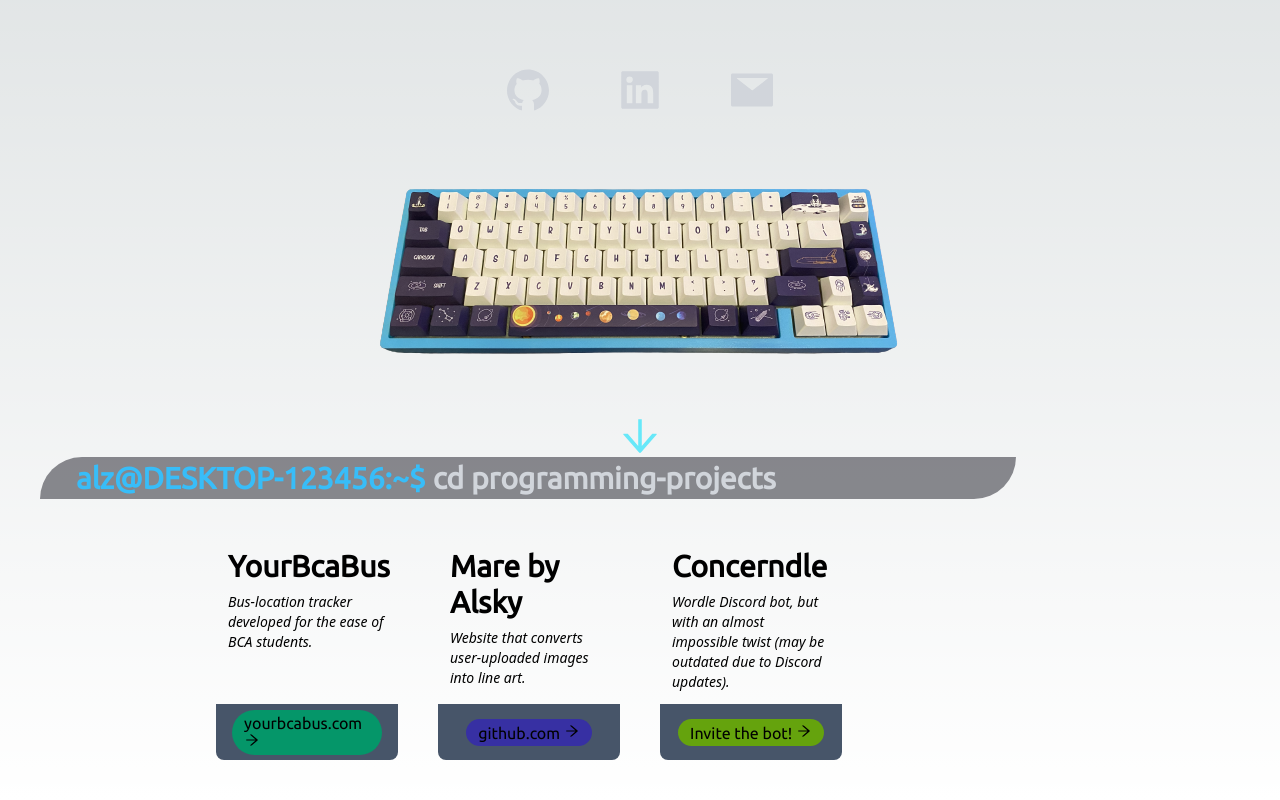
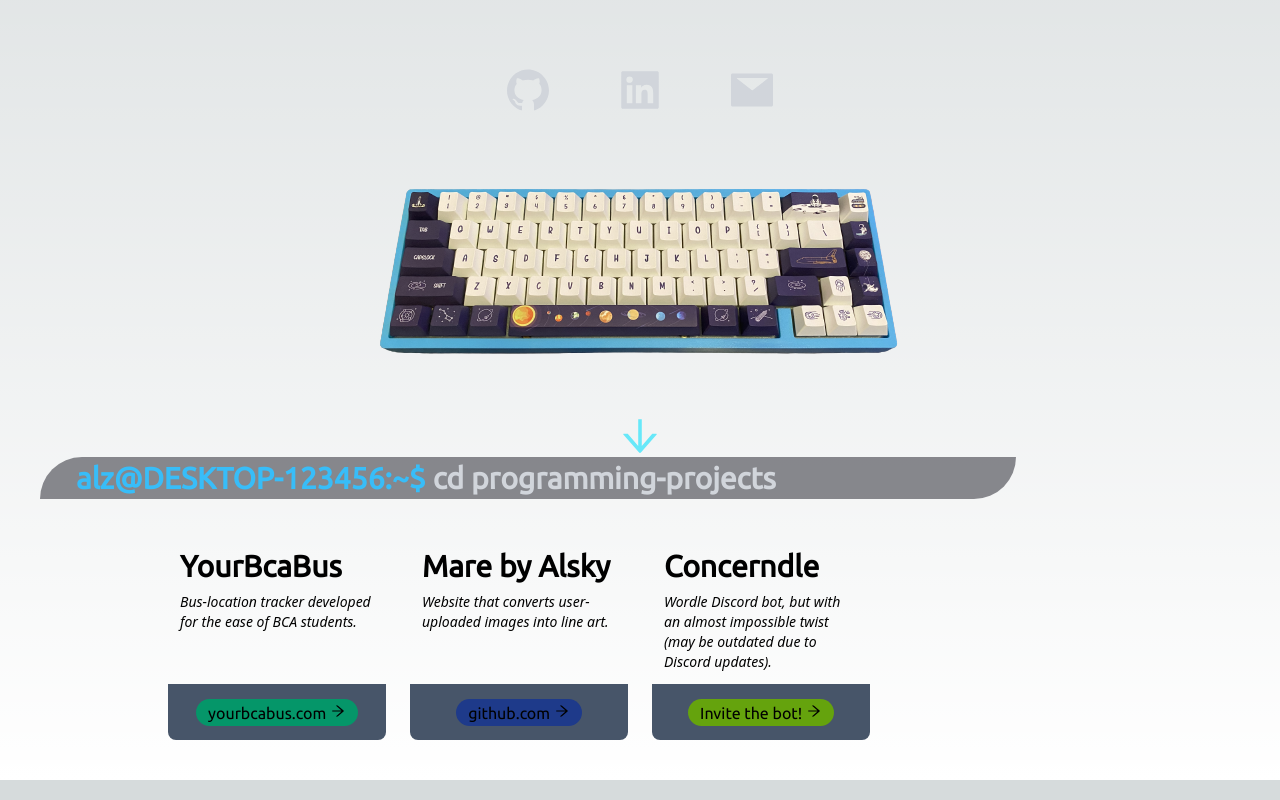
Before and after one commit to azhang45/alz, a Next.js app in the folder alz-website/: page / in a window 1280 px wide. Shown: the part 346-1146 px from the top of the page. Built offline with nearby package versions, Linux system fonts and the light colour scheme.

Commit message:
color and formatting changes

```diff
--- a/alz-website/src/pages/index.js
+++ b/alz-website/src/pages/index.js
@@ -88,7 +88,7 @@ export default function Home() {
 
           {/* grid of prog projects */}
           <div>
-            <div className='py-10 px-44 grid md:grid-cols-2 xl:grid-cols-4 gap-10'>
+            <div className='py-10 px-32 grid md:grid-cols-2 xl:grid-cols-4 gap-6'>
 
               {/* project 1 */}
               <article className='flex flex-col'>
@@ -115,7 +115,7 @@ export default function Home() {
               <article className='flex flex-col'>
                 <a className="block border border-slate-400 dark:border-slate-600 p-3 flex-grow
                   hover:opacity-80 active:opacity-60 transition-opacity rounded-t-lg bg-cover bg-center
-                  bg-gradient-to-br from-slate-800 to-indigo-700" >
+                  bg-gradient-to-br from-slate-800 to-blue-900" >
 
                     <h4 className="font-ubuntu font-bold text-2xl sm:text-3xl">
                       Mare by Alsky
@@ -126,7 +126,7 @@ export default function Home() {
                 </a>
                 <div className="flex items-center justify-center px-4 h-14 space-x-4 bg-slate-600 rounded-b-lg">
                   <a href="https://github.com/azhang45/Mare" target="_blank"
-                    className="font-ubuntu hover:opacity-80 active:opacity-60 transition-opacity px-3 py-1 rounded-full bg-indigo-800 dark:border-white/20">
+                    className="font-ubuntu hover:opacity-80 active:opacity-60 transition-opacity px-3 py-1 rounded-full bg-blue-900 dark:border-white/20">
                       github.com <AiOutlineArrowRight />
                   </a>
                 </div>
```
